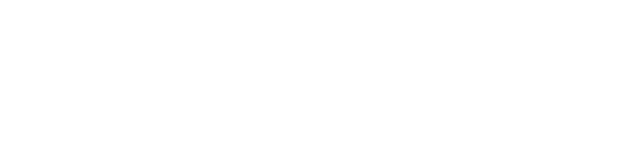
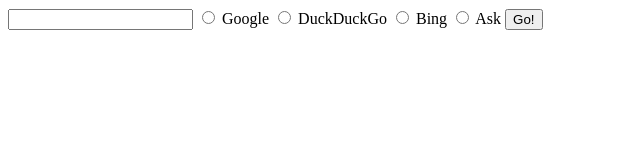
Before and after one commit to elenakononova/HTTP-and-Forms-Studio, a plain HTML site: page index.html in a window 1280 px wide. Shown: the whole page, without its empty margins (0-640 px from the left). Drawn offline with Linux system fonts and the light colour scheme.

Commit message:
final version

```diff
--- a/index.html
+++ b/index.html
@@ -2,21 +2,58 @@
 
 <head>
 	<meta charset="utf-8">
+  <title>HTTP and Forms</title>
 	<script>
-		// TODO: create a handler
     window.addEventListener("load", function(){
-        // TODO: register the handler
+
+      let actions = {
+        "google": "https://www.google.com/search",
+        "duckduckgo": "https://duckduckgo.com/",
+        "bing": "https://www.bing.com/search",
+        "ask": "https://www.ask.com/web"
+      };
+
+      let form = document.getElementById("searchForm");
+
+      function setSearchEngine() {
+        let selected = (document.querySelector("input[name=engine]:checked").value);
+        let webAddress = actions[selected];
+        for (let engine in actions) {
+          if (selected === engine) {
+            form.setAttribute("action", webAddress);
+          }
+        }
+      }
+
+      form.addEventListener("submit", setSearchEngine);
+
     });
 	</script>
 </head>
 
 <body>
-	<p></p>
 
 	<form id="searchForm">
-    <!-- TODO: add form elements -->
-
-
+    <label>
+      <input type="text" name="q"/>
+    </label>
+    <label>
+      <input type="radio" name="engine" value="google"/>
+      Google
+    </label>
+    <label>
+      <input type="radio" name="engine" value="duckduckgo"/>
+      DuckDuckGo
+    </label>
+    <label>
+      <input type="radio" name="engine" value="bing"/>
+      Bing
+    </label>
+    <label>
+      <input type="radio" name="engine" value="ask"/>
+      Ask
+    </label>
+    <input type="submit" value="Go!"/>
 	</form>
 
 </body>
```
